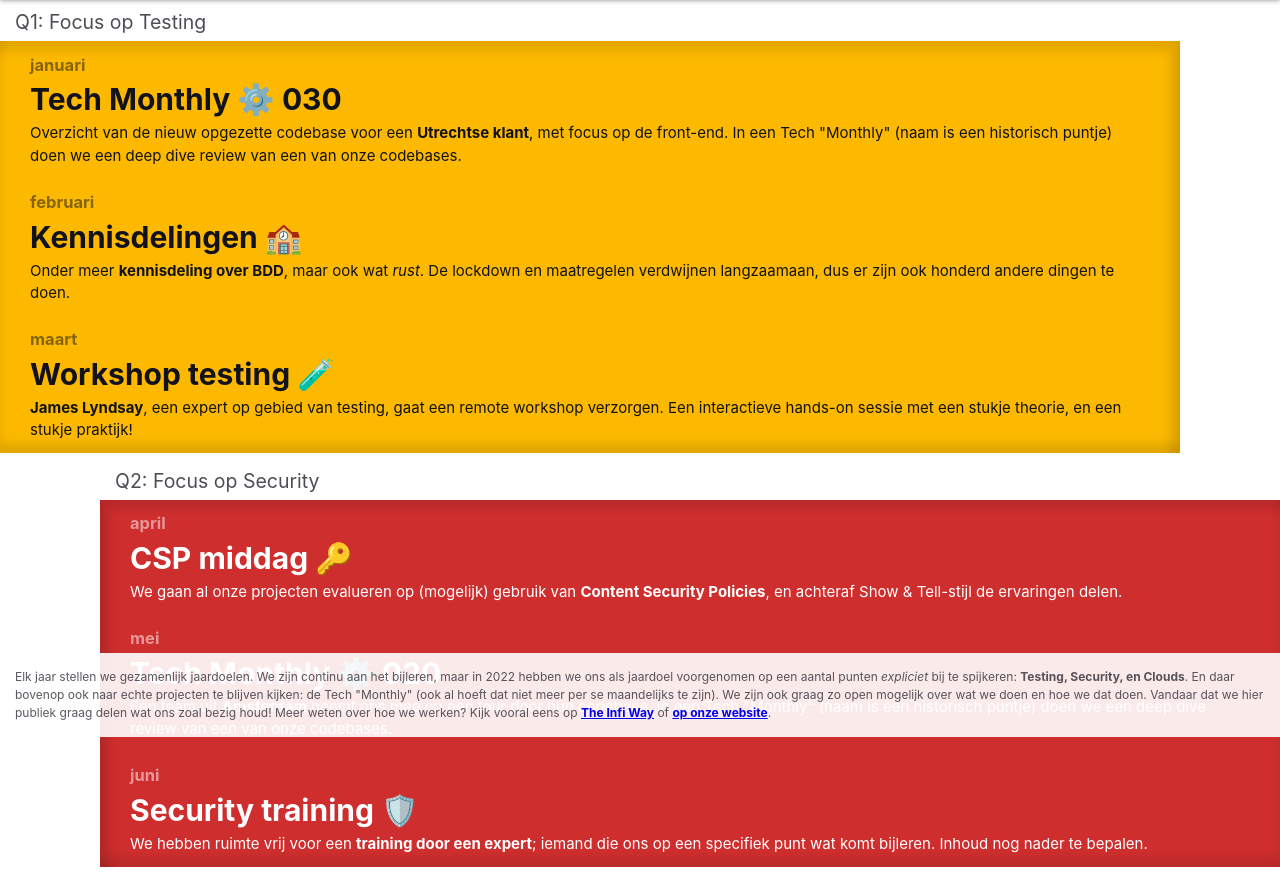
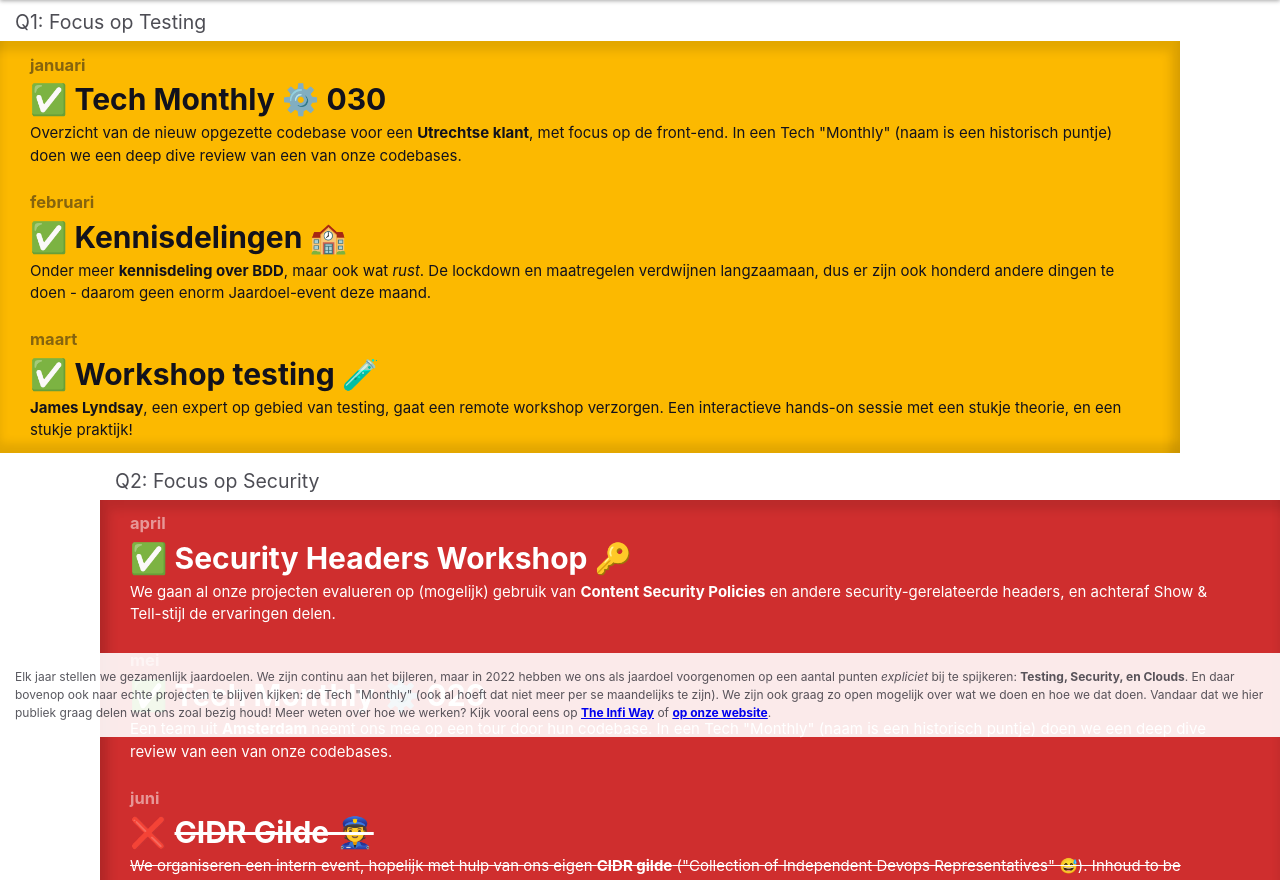
Before and after one commit to infi-nl/jaardoel-2022-tech-events, a plain HTML site: page index.html in a window 1280 px wide. Shown: the part 63-943 px from the top of the page. Drawn offline with Linux system fonts and the light colour scheme.

Commit message:
Updates naar gelang de echte situatie in half juni

```diff
--- a/index.html
+++ b/index.html
@@ -98,17 +98,17 @@
         <div class="maanden">
           <div class="maand">
             <h3>januari</h3>
-            <h4>Tech Monthly ⚙️ 030</h4>
+            <h4>✅ Tech Monthly ⚙️ 030</h4>
             <p>Overzicht van de nieuw opgezette codebase voor een <strong>Utrechtse klant</strong>, met focus op de front-end. In een Tech "Monthly" (naam is een historisch puntje) doen we een deep dive review van een van onze codebases.</p>
           </div>
           <div class="maand">
             <h3>februari</h3>
-            <h4>Kennisdelingen 🏫</h4>
-            <p>Onder meer <strong>kennisdeling over BDD</strong>, maar ook wat <em>rust</em>. De lockdown en maatregelen verdwijnen langzaamaan, dus er zijn ook honderd andere dingen te doen.</p>
+            <h4>✅ Kennisdelingen 🏫</h4>
+            <p>Onder meer <strong>kennisdeling over BDD</strong>, maar ook wat <em>rust</em>. De lockdown en maatregelen verdwijnen langzaamaan, dus er zijn ook honderd andere dingen te doen - daarom geen enorm Jaardoel-event deze maand.</p>
           </div>
           <div class="maand">
             <h3>maart</h3>
-            <h4>Workshop testing 🧪</h4>
+            <h4>✅ Workshop testing 🧪</h4>
             <p><strong>James Lyndsay</strong>, een expert op gebied van testing, gaat een remote workshop verzorgen. Een interactieve hands-on sessie met een stukje theorie, en een stukje praktijk!</p>
           </div>
         </div>
@@ -118,18 +118,18 @@
         <div class="maanden">
           <div class="maand">
             <h3>april</h3>
-            <h4>CSP middag 🔑</h4>
-            <p>We gaan al onze projecten evalueren op (mogelijk) gebruik van <strong>Content Security Policies</strong>, en achteraf Show & Tell-stijl de ervaringen delen.</p>
+            <h4>✅ Security Headers Workshop 🔑</h4>
+            <p>We gaan al onze projecten evalueren op (mogelijk) gebruik van <strong>Content Security Policies</strong> en andere security-gerelateerde headers, en achteraf Show & Tell-stijl de ervaringen delen.</p>
           </div>
           <div class="maand">
             <h3>mei</h3>
-            <h4>Tech Monthly ⚙️ 020</h4>
+            <h4>✅ Tech Monthly ⚙️ 020</h4>
             <p>Een team uit <strong>Amsterdam</strong> neemt ons mee op een tour door hun codebase. In een Tech "Monthly" (naam is een historisch puntje) doen we een deep dive review van een van onze codebases.</p>
           </div>
           <div class="maand">
             <h3>juni</h3>
-            <h4>Security training 🛡️</h4>
-            <p>We hebben ruimte vrij voor een <strong>training door een expert</strong>; iemand die ons op een specifiek punt wat komt bijleren. Inhoud nog nader te bepalen.</p>
+            <h4>❌ <del>CIDR Gilde 👮</del></h4>
+            <p><del>We organiseren een intern event, hopelijk met hulp van ons eigen <strong>CIDR gilde</strong> ("Collection of Independent Devops Representatives" 😅). Inhoud to be decided.</del> <em>Door omstandigheden vervallen.</em></p>
           </div>
         </div>
       </div>
@@ -138,8 +138,8 @@
         <div class="maanden">
           <div class="maand">
             <h3>juli</h3>
-            <h4>CIDR Gilde 👮</h4>
-            <p>We organiseren een intern event, hopelijk met hulp van ons eigen <strong>CIDR gilde</strong> ("Collection of Independent Devops Representatives" 😅). Inhoud to be decided.</p>
+            <h4>Security training 🛡️</h4>
+            <p>We hebben ruimte vrij voor een <strong>training door een expert</strong>; iemand die ons op een specifiek punt wat komt bijleren. Inhoud nog nader te bepalen.</p>
           </div>
           <div class="maand">
             <h3>augustus</h3>
```
